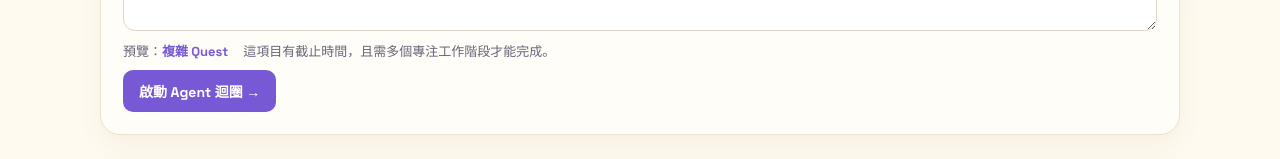
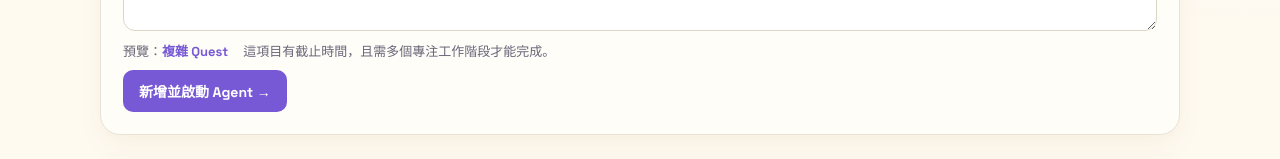
Before and after one commit to wewekkk/productivity-ai-agent, a Next.js app: page / in a window 1280 px wide. Shown: the part 433-592 px from the top of the page. Built offline with nearby package versions, Linux system fonts and the light colour scheme.

Commit message:
feat: support multiple persisted quests

```diff
--- a/app/page.tsx
+++ b/app/page.tsx
@@ -6,20 +6,21 @@ import type { Quest } from "@/lib/types";
 const fmt = (value?: string) => value ? new Intl.DateTimeFormat("zh-TW", { month: "short", day: "numeric", hour: "2-digit", minute: "2-digit" }).format(new Date(value)) : "—";
 export default function Home() {
   const [goal, setGoal] = useState("在 9 月 7 日前完成交換履歷。我今天很累，今晚請不要安排超過 30 分鐘。");
-  const [quest, setQuest] = useState<Quest | null>(null);
-  useEffect(() => { const saved = localStorage.getItem("quest-agent-state"); if (saved) setQuest(JSON.parse(saved)); }, []);
-  useEffect(() => { if (quest) localStorage.setItem("quest-agent-state", JSON.stringify(quest)); }, [quest]);
-  const start = () => setQuest(createQuest(goal));
-  const reset = () => { localStorage.removeItem("quest-agent-state"); setQuest(null); };
-  const update = (id: string, result: "complete" | "missed") => setQuest((current) => current ? resolveTask(current, id, result) : current);
+  const [quests, setQuests] = useState<Quest[]>([]);
+  const [activeId, setActiveId] = useState<string | null>(null);
+  useEffect(() => { const saved = localStorage.getItem("quest-agent-state"); if (!saved) return; const parsed = JSON.parse(saved) as Quest | Quest[]; const restored = Array.isArray(parsed) ? parsed : [parsed]; setQuests(restored); setActiveId(restored[0]?.id ?? null); }, []);
+  useEffect(() => { if (quests.length) localStorage.setItem("quest-agent-state", JSON.stringify(quests)); }, [quests]);
+  const start = () => { const next = createQuest(goal); setQuests((current) => [...current, next]); setActiveId(next.id); };
+  const update = (id: string, result: "complete" | "missed") => setQuests((current) => current.map((item) => item.id === activeId ? resolveTask(item, id, result) : item));
+  const quest = quests.find((item) => item.id === activeId) ?? null;
   const decision = routeGoal(goal);
   return <main>
     <section className="hero"><div><p className="eyebrow">QUEST AGENT · DEMO CALENDAR</p><h1>你定目標，Agent 管理整場任務。</h1><p className="intro">會規劃、行動、觀察進度，並在計畫失敗時自動恢復的適應型生產力 Agent。</p></div><div className="level">等級 {quest?.level ?? 3}<strong>{quest?.xp ?? 0} XP</strong></div></section>
-    <section className="composer"><label htmlFor="goal">交給 Agent 一個真實世界目標</label><textarea id="goal" value={goal} onChange={(e) => setGoal(e.target.value)} /><div className="decision"><span>預覽：<b>{decision.type === "fixed_event" ? "固定事件" : decision.type === "simple_task" ? "簡單任務" : "複雜 Quest"}</b></span><span>{decision.reason}</span></div><button onClick={start}>啟動 Agent 迴圈 →</button></section>
+    <section className="composer"><label htmlFor="goal">交給 Agent 一個真實世界目標</label><textarea id="goal" value={goal} onChange={(e) => setGoal(e.target.value)} /><div className="decision"><span>預覽：<b>{decision.type === "fixed_event" ? "固定事件" : decision.type === "simple_task" ? "簡單任務" : "複雜 Quest"}</b></span><span>{decision.reason}</span></div><button onClick={start}>新增並啟動 Agent →</button>{quests.length > 0 && <div className="quest-switcher"><b>我的 Quest（{quests.length}）</b><div>{quests.map((item) => <button className={item.id === activeId ? "selected" : ""} onClick={() => setActiveId(item.id)} key={item.id}>{item.type === "complex_quest" ? "⚔️" : "📅"} {item.title}</button>)}</div></div>}</section>
     {!quest ? <section className="empty"><span>⚔️</span><h2>你的下一場 Quest 從這裡開始</h2><p>可使用預設的履歷情境，或輸入「明天中午 12 點吃午餐」這類固定事件。</p></section> : <div className="dashboard">
       <section className="panel boss"><div className="panel-head"><div><p className="eyebrow">{quest.type === "complex_quest" ? "進行中的 BOSS" : quest.type === "simple_task" ? "小怪物" : "行事曆事件"}</p><h2>{quest.type === "complex_quest" ? "📜 " : "📅 "}{quest.title}</h2></div><span className={`status ${quest.status.toLowerCase()}`}>{quest.status}</span></div>{quest.type !== "fixed_event" && <><div className="hp"><div style={{ width: `${quest.bossHp}%` }} /></div><div className="hp-label"><b>{quest.bossHp} / 100 HP</b><span>{quest.bossHp === 0 ? "已擊敗" : "Boss 生命值"}</span></div></>}<div className="metrics"><div><small>截止時間</small><b>{fmt(quest.deadline)}</b></div><div><small>安全完成</small><b>{fmt(quest.safeFinish)}</b></div><div><small>緩衝時間</small><b>{quest.bufferHours} 小時</b></div></div>{quest.lastSignal && <p className="signal">{quest.lastSignal}</p>}{quest.reward && <p className="reward">🎁 稀有寶箱：<b>{quest.reward}</b></p>}</section>
       <section className="panel tasks"><p className="eyebrow">今日 QUEST</p><h2>Agent 排程</h2>{quest.events.map((event) => { const task = quest.subtasks.find((item) => event.title.includes(item.title) || item.title.includes(event.title.replace("Recovery: ", ""))); return <article className="task" key={event.id}><div><b>{event.title}</b><span>{fmt(event.start)} · {task?.minutes ?? 60} 分鐘 {task && `· ${task.damage} 傷害`}</span></div>{task?.status === "planned" ? <div className="actions"><button className="complete" onClick={() => update(task.id, "complete")}>✓ 完成</button><button className="miss" onClick={() => update(task.id, "missed")}>✕ 未完成</button></div> : <span className={`tag ${task?.status}`}>{task?.status === "complete" ? "✓ 已擊敗" : "↻ 已恢復"}</span>}</article>; })}</section>
-      <section className="panel activity"><p className="eyebrow">AGENT 動態</p><h2>決策透明度</h2><p className="reason"><b>採取這條路線的原因：</b>{routeGoal(quest.source).reason}</p><ol>{quest.activity.slice(-7).reverse().map((item, i) => <li key={`${item}-${i}`}>✓ {item}</li>)}</ol><div className="calendar"><b>▣ {quest.events[0]?.provider === "google" ? "Google Calendar" : "Demo Calendar"}</b><span>{quest.events[0]?.provider === "google" ? "事件已同步" : "目前使用模擬 adapter，並未宣稱事件已建立在 Google。"}</span></div><button className="reset" onClick={reset}>開始新的 Quest</button></section>
+      <section className="panel activity"><p className="eyebrow">AGENT 動態</p><h2>決策透明度</h2><p className="reason"><b>採取這條路線的原因：</b>{routeGoal(quest.source).reason}</p><ol>{quest.activity.slice(-7).reverse().map((item, i) => <li key={`${item}-${i}`}>✓ {item}</li>)}</ol><div className="calendar"><b>▣ {quest.events[0]?.provider === "google" ? "Google Calendar" : "Demo Calendar"}</b><span>{quest.events[0]?.provider === "google" ? "事件已同步" : "目前使用模擬 adapter，並未宣稱事件已建立在 Google。"}</span></div></section>
     </div>}
   </main>;
 }
```
